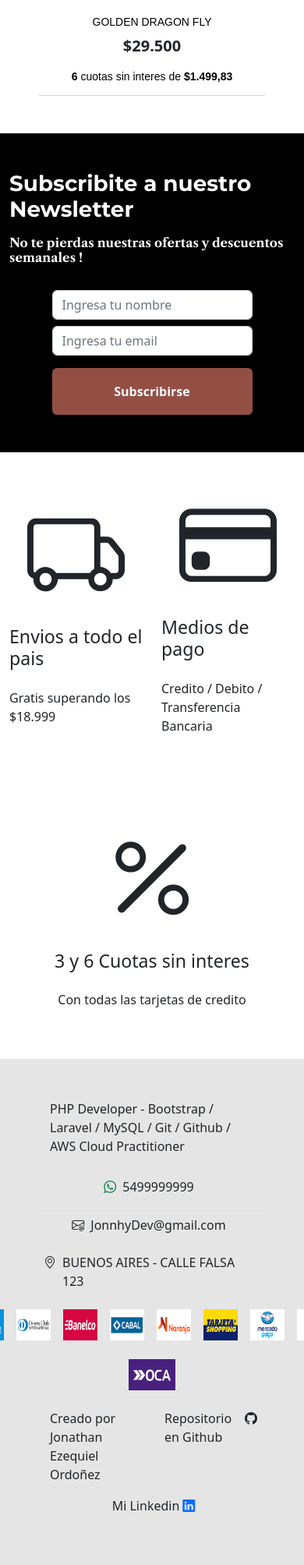
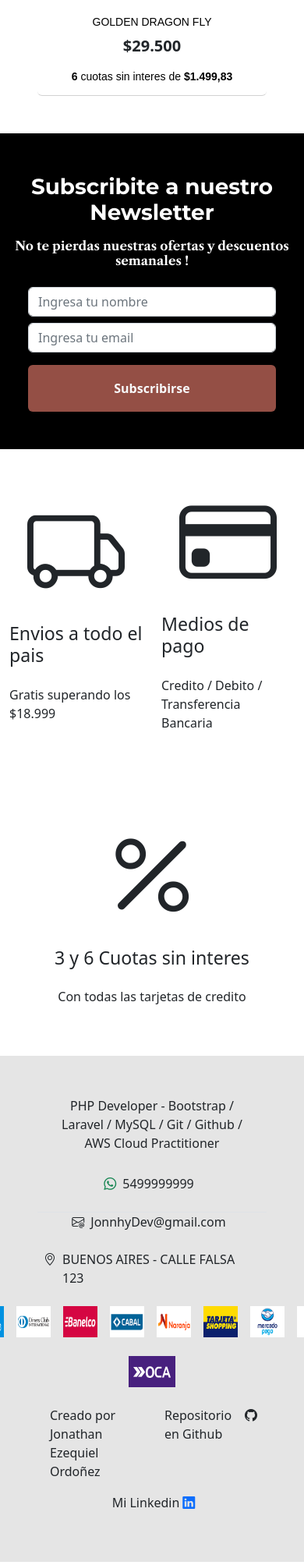
Before and after one commit to JonnhyIT28/aurora, a PHP site: page /collection.html in a window 390 px wide; the page is wider, and only the part inside the window is pictured. Shown: the part 4326-6333 px from the top of that part at 78% size. Run offline with PHP 8.4, Linux system fonts and the light colour scheme.

Commit message:
secciones responsivas terminadas

```diff
--- a/collection.html
+++ b/collection.html
@@ -11,7 +11,9 @@
     <!-- Latest compiled JavaScript -->
     <script src="https://cdn.jsdelivr.net/npm/bootstrap@5.2.3/dist/js/bootstrap.bundle.min.js"></script>
 
+    <!--CSS-->
     <link rel="stylesheet" type="text/css" href="style.css">
+    <link rel="stylesheet" type="text/css" href="menu-resp.css">
 
     <!--SVG ICONS-->
     <link rel="stylesheet" href="https://cdn.jsdelivr.net/npm/bootstrap-icons@1.10.5/font/bootstrap-icons.css">
@@ -65,38 +67,38 @@
 
 
 <header>
-    <div class="d-flex flex-column container-fluid justify-content-center align-items-center custom-bg1">
+    <div class="col d-flex flex-column container-fluid justify-content-center align-items-center custom-bg1">
             <p class="p-title display-1">Aurora's Collection</p>
     </div>
 
-    <div class="fixed-top">
+    <div class="fixed-top menu-resp">
         <div class="container-fluid bg-color border-bottom">
-            <div class="d-flex pt-1 justify-content-around container text-light">
+            <div class="d-flex pt-1 justify-content-around container text-light pl-2">
                 <div>
-                    <a class="white hover-ig" href="https://www.instagram.com/"><i class="bi bi-instagram"></i></a>
-                    <a class="white hover-fb" href="https://www.facebook.com/"><i class="bi bi-facebook"></i></a>
-                    <a class="white hover-wpp" href="https://www.whatsapp.com/"><i class="bi bi-whatsapp"></i></a>
+                    <a class="white hover-ig" target="_blank" href="https://www.instagram.com/"><i class="bi bi-instagram"></i></a>
+                    <a class="white hover-fb" target="_blank" href="https://www.facebook.com/"><i class="bi bi-facebook"></i></a>
+                    <a class="white hover-wpp" target="_blank" href="https://www.whatsapp.com/"><i class="bi bi-whatsapp"></i></a>
                 </div>
 
-                <p class="h6">Envios gratis a todo el pais superando los $18.999 !</p>
-                <p class="h6">3 y 6 cuotas sin interés</p>
+                <p class="h6 menu-resp">Envios gratis a todo el pais superando los $18.999 !</p>
+                <p class="h6 menu-resp ">3 y 6 cuotas sin interés</p>
             </div>
         </div>
         <div class="container-fluid bg-color">
-            <div class="d-flex justify-content-around container text-light">
-                <p class="p-title pt-2 h1 hover-logo"><a class="text-decoration-none text-light" href="index.html">Aurora</a></p>
-                <ul class="pt-3 nav nav-pills px-5">
+            <div class="d-flex justify-content-around container text-light pt-2">
+                <p class="logo h2 hover-logo logo-resp"><a class="text-decoration-none text-light" href="index.html">Aurora</a></p>
+                <ul class="nav nav-pills px-4">
                     <li class="nav-item">
-                        <a href="collection.html" class="p-title hover-op white nav-link">Shop All</a>
+                        <a href="collection.html" class="link-menu menu-resp hover-op nav-link">Shop All</a>
                     </li>
                     <li class="nav-item dropdown">
-                        <a href="ropa.html" class="p-title hover-op white nav-link">Clothing</a>
+                        <a href="ropa.html" class="link-menu menu-resp hover-op nav-link">Clothing</a>
                     </li>
                     <li class="nav-item">
-                        <a href="accesorios.html" class="p-title hover-op white nav-link">Accesorios</a>
+                        <a href="accesorios.html" class="link-menu link-menu-resp hover-op nav-link">Accesorios</a>
                     </li>
                 </ul>
-                <div class="pt-3 p-title white h3">
+                <div class="p-title white h3 logo-resp">
                     <i class="hover-op bi bi-search"></i>
                     <i class="hover-op bi bi-cart"></i>
                 </div>
@@ -108,7 +110,7 @@
 <body>
     <div class="container pt-4">
         <div class="row p-4">
-            <div class="col px-4 border-card">
+            <div class="col-12 col-md-12 col-lg-4 px-4 border-card">
                 <div class="card">
                     <a class="text-decoration-none" href="art1-dm-dress.html">
                         <div class="card-image-top">
@@ -123,7 +125,7 @@
                     </a>
                 </div>
             </div>
-            <div class="col px-4 border-card">
+            <div class="col-12 col-md-12 col-lg-4 px-4 border-card">
                 <div class="card">
                     <a class="text-decoration-none" href="art2-a-dress.html">
                         <div class="card-image-top">
@@ -138,7 +140,7 @@
                     </a>
                 </div>
             </div>
-            <div class="col px-4 border-card">
+            <div class="col-12 col-md-12 col-lg-4 px-4 border-card">
                 <div class="card">
                     <a class="text-decoration-none" href="art3-f-dress.html">
                         <div class="card-image-top">
@@ -158,7 +160,7 @@
 
     <div class="container">
         <div class="row p-4">
-            <div class="col px-4 border-card">
+            <div class="col-12 col-md-12 col-lg-4 px-4 border-card">
                 <div class="card">
                     <a class="text-decoration-none" href="art4-tvb-acc.html">
                         <div class="card-image-top">
@@ -173,7 +175,7 @@
                     </a>
                 </div>
             </div>
-            <div class="col px-4 border-card">
+            <div class="col-12 col-md-12 col-lg-4 px-4 border-card">
                 <div class="card">
                     <a class="text-decoration-none" href="art5-frk-acc.html">
                         <div class="card-image-top">
@@ -188,7 +190,7 @@
                     </a>
                 </div>
             </div>
-            <div class="col px-4 border-card pb-4">
+            <div class="col-12 col-md-12 col-lg-4 px-4 border-card pb-4">
                 <div class="card">
                     <a class="text-decoration-none" href="art6-gdf-acc.html">
                         <div class="card-image-top">
@@ -206,22 +208,22 @@
         </div>
     </div>
 
-    <div class="container-fluid bg-color">
+    <div class="container-fluid bg-color pt-1 col-12">
         <div class="p-title d-flex flex-column align-items-center">
             <div class="row d-flex align-items-center pt-5">
-                <p class="h1">Subscribite a nuestro Newsletter</p>
+                <p class="h1 text-center">Subscribite a nuestro Newsletter</p>
             </div>
             <div class="row d-flex align-items-center pt-2 pb-3">
-                <p class="h6">No te pierdas nuestras ofertas y descuentos semanales !</p>
+                <p class="h6 text-center">No te pierdas nuestras ofertas y descuentos semanales !</p>
             </div>
         </div>
-        <div class="container d-flex justify-content-center align-items-center">
-            <form action="">
-                <div class="mb-2 mt-2">
-                    <input type="text" class="form-w form-control" id="nombre" placeholder="Ingresa tu nombre" name="nombre">
+        <div class="d-flex justify-content-center align-items-center">
+            <form action="" class="col-12 px-4 custom-form">
+                <div class="mb-2">
+                    <input type="text" class="form-control" id="nombre" placeholder="Ingresa tu nombre" name="nombre">
                 </div>
                 <div class="mb-3">
-                    <input type="email" class="form-w form-control" id="email" placeholder="Ingresa tu email" name="email">
+                    <input type="email" class="form-control" id="email" placeholder="Ingresa tu email" name="email">
                 </div>
                 <div class="d-grid">
                     <button id="btn-color" type="submit" class="text-light fw-bold btn mb-5 btn-news">Subscribirse</button>
@@ -254,7 +256,7 @@
 <footer class="bgc container-fluid">
     <div class="d-flex flex-column container text-dark p-5">
         <div class="d-flex col justify-content-center p-1">
-            <p>PHP Developer - Bootstrap / Laravel / MySQL /  Git / Github / AWS Cloud Practitioner</p>
+            <p class="text-center">PHP Developer - Bootstrap / Laravel / MySQL /  Git / Github / AWS Cloud Practitioner</p>
         </div>
         <div class="row border-bottom">
             <div class="d-flex col justify-content-center p-2">
--- a/style.css
+++ b/style.css
@@ -142,6 +142,7 @@ h1, .h1 {
 .custom-bg1 {
     background-image: url("imagenes/fashionable-girl-cafe.jpg");
     background-size: cover;
+    background-repeat: no-repeat;
     opacity: 0.9;
     width: 100%;
     height: 70vh;
@@ -412,3 +413,14 @@ h1, .h1 {
 .discount-color {
     color:#944f45;
 }
+
+/* FORMS */
+
+.custom-form {
+    max-width: 80vh; /* Ajusta este valor según tu preferencia */
+    margin: 0 auto;
+}
+
+.custom-form .form-control {
+    width: 100%;
+}
```
Also changed, not shown: accesorios.html (+28 -26 lines), art-resp.css (added, +13 -0 lines), art1-dm-dress.html (+24 -21 lines), index.html (+5 -5 lines), ropa.html (+27 -25 lines).
